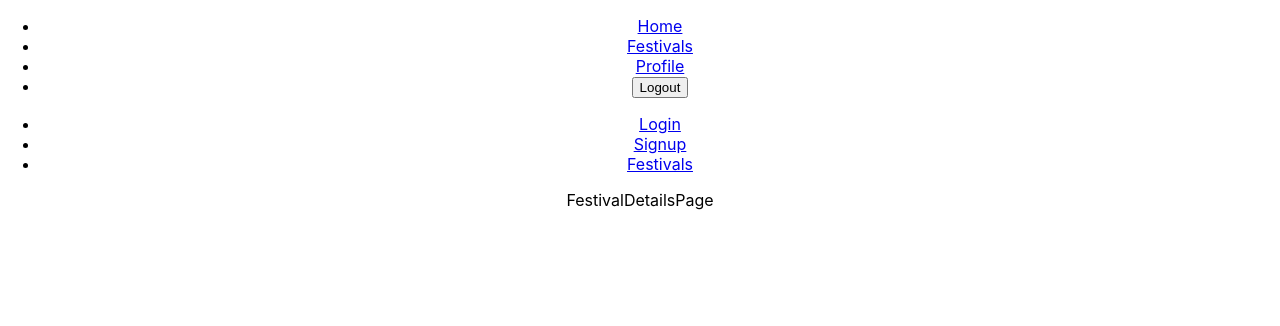
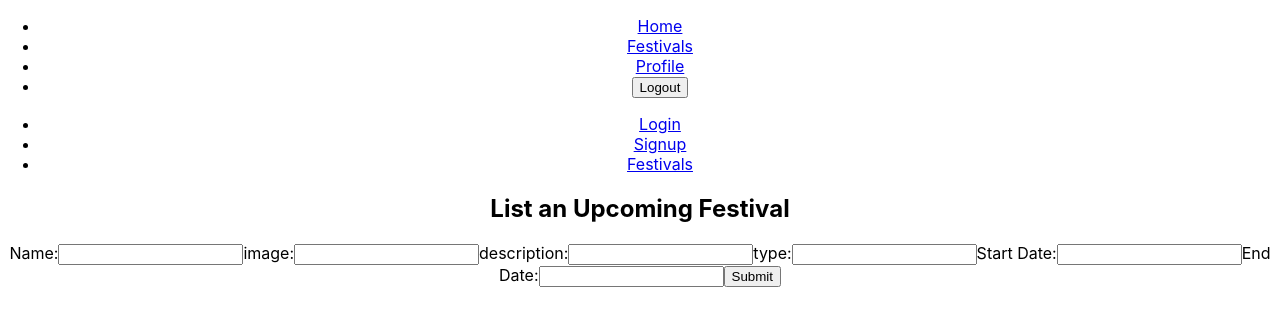
Before and after one commit to ci6803/wobbly-client, a React (Create React App) app: page /festival/add in a window 1280 px wide. Shown: the top 326 px of the page. Built offline with nearby package versions, Linux system fonts and the light colour scheme; the HTML template or start-up script is replaced by a standard one.

Commit message:
c and r done

```diff
--- a/src/App.js
+++ b/src/App.js
@@ -9,6 +9,7 @@ import ProfilePage from "./pages/ProfilePage";
 import SignUpPage from "./pages/SignupPage";
 import ErrorPage from "./pages/ErrorPage";
 import Navbar from "./components/Navbar";
+import AddFestivalPage from "./pages/AddFestivalPage";
 
 function App() {
   return (
@@ -16,6 +17,7 @@ function App() {
       <Navbar />
       <Routes>
         <Route path="/" element={<HomePage />} />
+        <Route path='/festival/add' element={<AddFestivalPage/>}/>
         <Route path="/festival" element={<FestivalPage />} />
         <Route path="/festival/:festivalId" element={<FestivalDetailsPage />} />
         <Route path="/login" element={<LoginPage />} />
--- /dev/null
+++ b/src/components/AddFestival/AddFestival.js
@@ -0,0 +1,58 @@
+import React, { useState } from 'react'
+import axios from 'axios';
+import { useNavigate } from 'react-router-dom';
+const API_URL = "http://localhost:5005";
+
+function AddFestival() {
+
+    const navigate = useNavigate();
+
+    const [festival, setFestival] = useState({
+        name: '',
+        image: '',
+        description: '',
+        type: '',
+        startDate: '',
+        endDate: ''
+    })
+
+
+    const handleSubmit =  async (e) => {
+        e.preventDefault();
+        await axios.post(`${API_URL}/api/festival`, festival);
+        navigate('/festival');
+    }
+
+    function handleChange(e) {
+        const value = e.target.value;
+        const name = e.target.name;
+        setFestival({
+            ...festival,
+            [name]: value
+        });
+    }
+
+    return (
+        <div className="AddFestival">
+            <h2>List an Upcoming Festival</h2>
+
+            <form onSubmit={handleSubmit}>
+                <label>Name:</label>
+                <input type='text' name='name' value={festival.name} onChange={handleChange}/>
+                <label>image:</label>
+                <input type='text' name='image' value={festival.image} onChange={handleChange}/>
+                <label>description:</label>
+                <input type='text' name='description' value={festival.description} onChange={handleChange}/>
+                <label>type:</label>
+                <input type='text' name='type' value={festival.type} onChange={handleChange}/>
+                <label>Start Date:</label>
+                <input type='text' name='startDate' value={festival.startDate} onChange={handleChange}/>
+                <label>End Date:</label>
+                <input type='text' name='endDate' value={festival.endDate} onChange={handleChange}/>
+                <button type='submit'>Submit</button>
+            </form>
+        </div>
+    )
+}
+
+export default AddFestival;
--- a/src/components/Navbar.js
+++ b/src/components/Navbar.js
@@ -28,10 +28,10 @@ function Navbar() {
       <header>
         <ul>
           <li>
-            <Link to="/log-in">Login</Link>
+            <Link to="/login">Login</Link>
           </li>
           <li>
-            <Link to="/sign-up">Signup</Link>
+            <Link to="/signup">Signup</Link>
           </li>
           <li>
             <Link to="/festival">Festivals</Link>
--- /dev/null
+++ b/src/pages/AddFestivalPage.js
@@ -0,0 +1,12 @@
+import React from 'react'
+import AddFestival from '../components/AddFestival/AddFestival'
+
+function AddFestivalPage() {
+  return (
+    <div className='AddFestivalPage'>
+        <AddFestival/>
+    </div>
+  )
+}
+
+export default AddFestivalPage;
--- a/src/pages/FestivalsPage.js
+++ b/src/pages/FestivalsPage.js
@@ -2,6 +2,8 @@ import React from 'react'
 import {useState, useEffect} from 'react';
 import axios from 'axios';
 import FestivalCard from '../components/FestivalCard/FestivalCard';
+import AddFestival from '../components/AddFestival/AddFestival';
+import { Link } from 'react-router-dom';
 const API_URL = "http://localhost:5005";
 
 export default function FestivalsPage() {
@@ -21,8 +23,11 @@ export default function FestivalsPage() {
 
   return (
     <div className="FestivalsPage">
+    {festivals.map((festival) => <FestivalCard key={festival._id} {...festival}/>)}
 
-    {festivals.map((festival) => <FestivalCard key={festival._id} {...festival}/>)}
+    <div>
+      <Link to='/festival/add'><h2>List an Upcoming Festival</h2></Link>
+    </div>
 
     </div>
   )
--- a/src/pages/HomePage.js
+++ b/src/pages/HomePage.js
@@ -1,10 +1,8 @@
 import React from "react";
-import Navbar from "../components/Navbar";
 
 export default function HomePage() {
   return (
     <div>
-      <Navbar />
       <p>HomePage</p>
     </div>
   );
```
